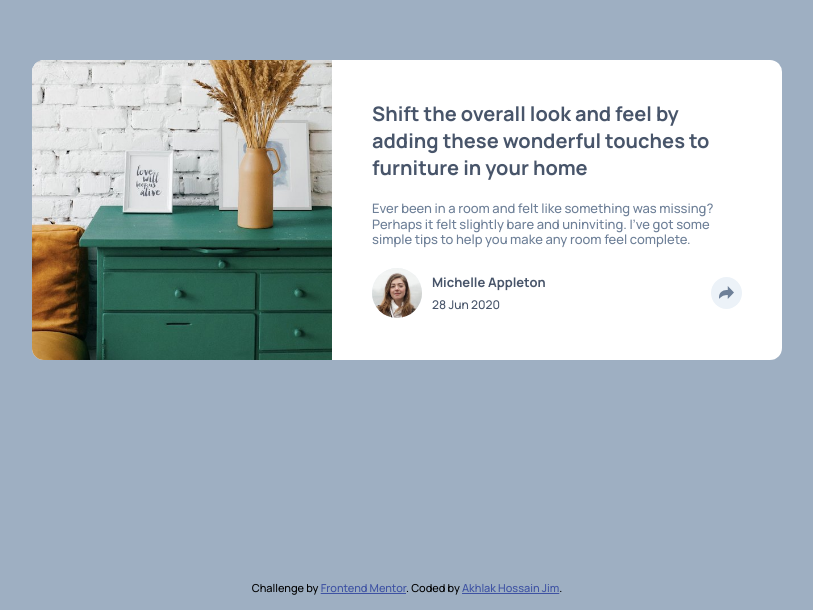
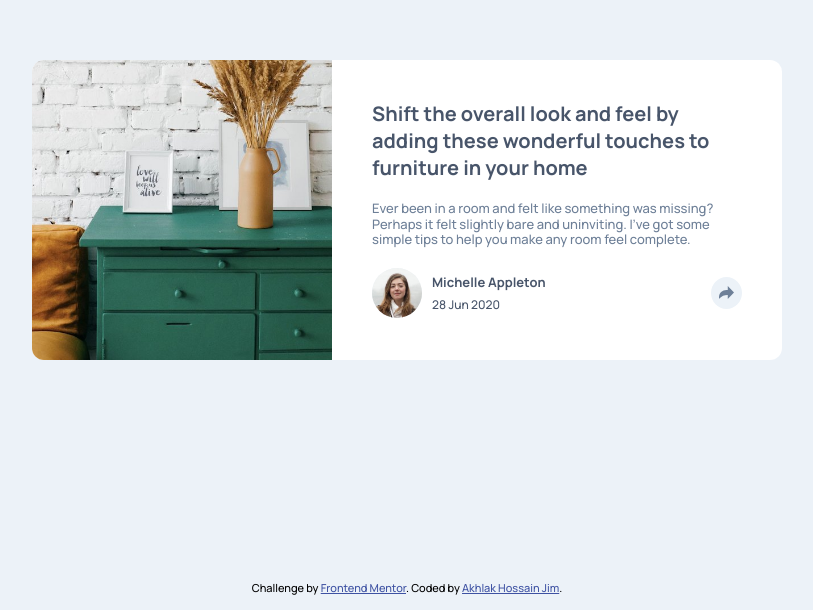
Before and after one commit to Akhlak-Hossain-Jim/article-preview-component, a plain HTML site: page index.html in a window 1280 px wide. Shown: the part 190-800 px from the top of the page, without its empty margins (233-1046 px from the left). Drawn offline with Linux system fonts and the light colour scheme.

Commit message:
Update style.css

```diff
--- a/style.css
+++ b/style.css
@@ -18,7 +18,7 @@
 
 body {
   font-family: var(--font-family);
-  background-color: var(--grayish-blue);
+  background-color: var(--light-grayish-blue);
   max-width: 100vw;
   min-height: 100vh;
   padding: 40px 20px;
```
